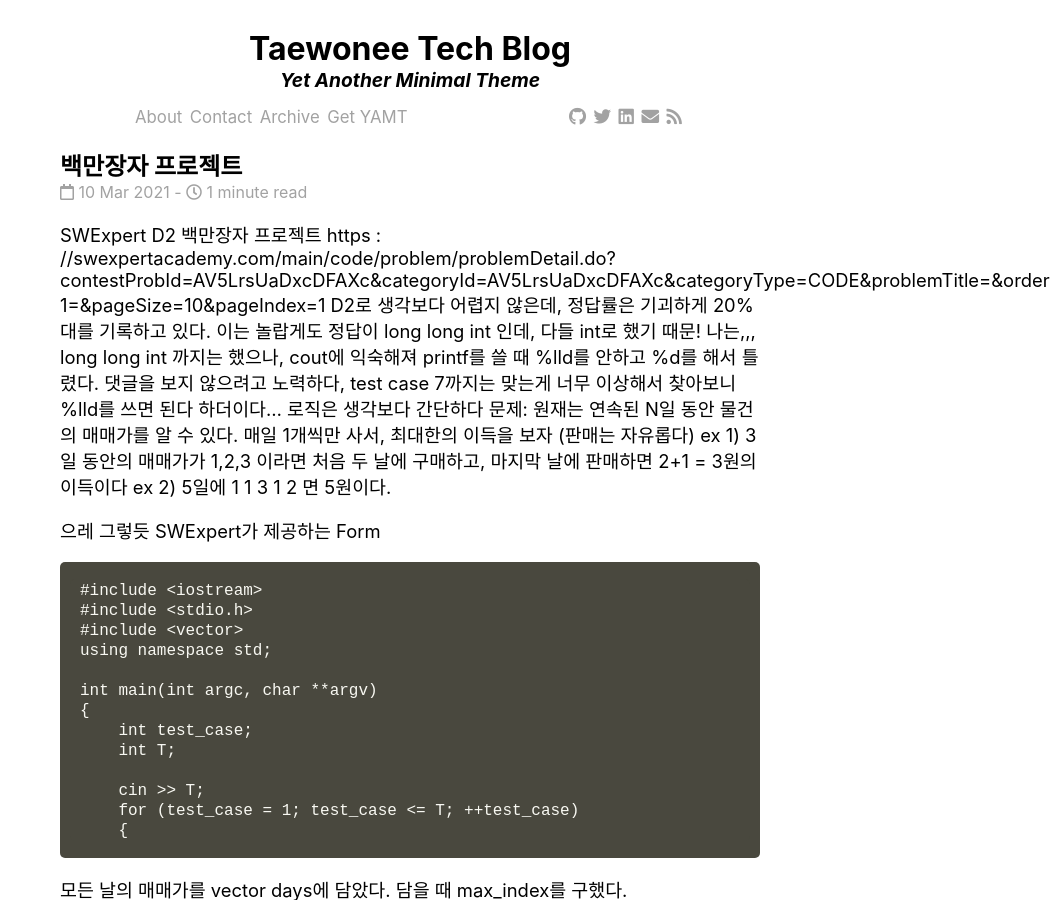
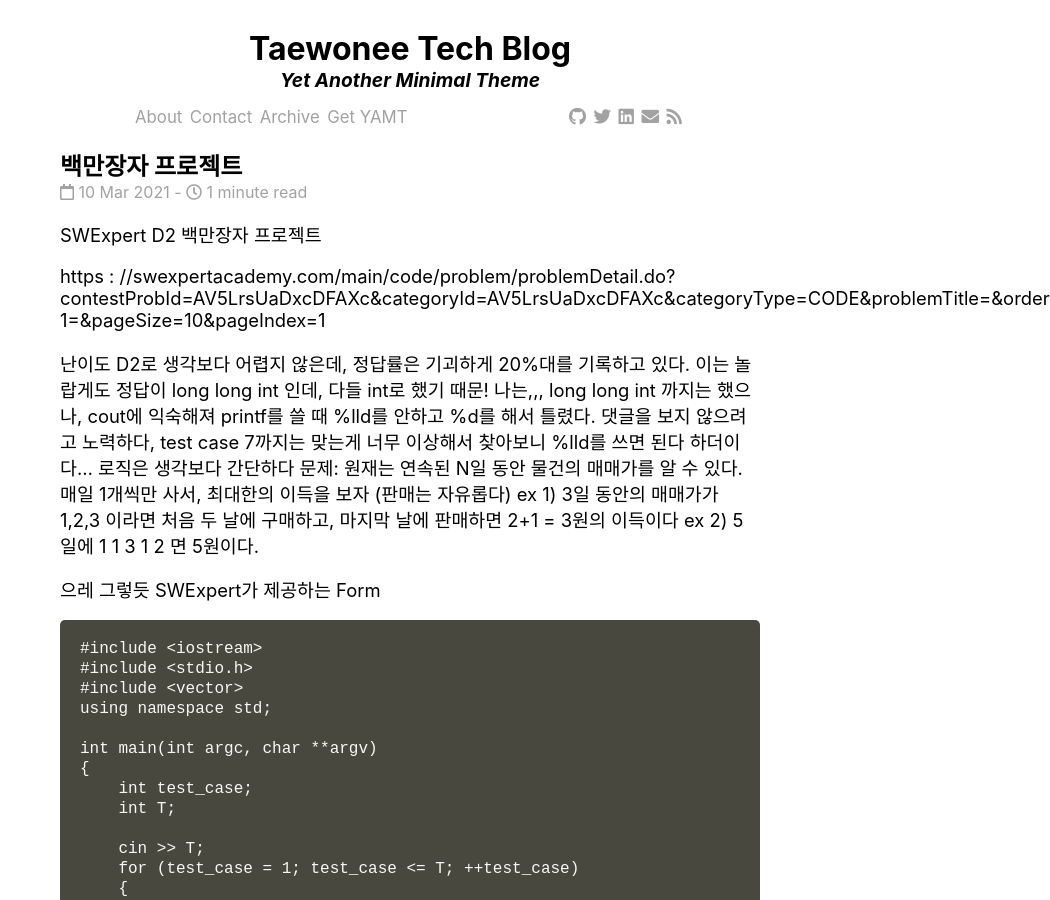
Before and after one commit to taewonee/taewonee.github.com, a Jekyll site: the page built from _posts/2021-03-10-백만장자 프로젝트.md, in a window 1280 px wide and 900 px high. Shown: the whole window, without its empty margins (230-1280 px from the left). Built offline with Jekyll 4.4.1, drawn with Linux system fonts in a browser that asks for light colours; nearby versions of some CDN libraries; our own code applies the rules of GitHub Pages for plain Markdown files; comment, search, counter and statistics services are not loaded.

Commit message:
Update 2021-03-10-백만장자 프로젝트.md

```diff
--- a/_posts/2021-03-10-백만장자 프로젝트.md
+++ b/_posts/2021-03-10-백만장자 프로젝트.md
@@ -1,6 +1,8 @@
 SWExpert D2 백만장자 프로젝트
+
 https : //swexpertacademy.com/main/code/problem/problemDetail.do?contestProbId=AV5LrsUaDxcDFAXc&categoryId=AV5LrsUaDxcDFAXc&categoryType=CODE&problemTitle=&orderBy=FIRST_REG_DATETIME&selectCodeLang=ALL&select-1=&pageSize=10&pageIndex=1
-D2로 생각보다 어렵지 않은데, 정답률은 기괴하게 20%대를 기록하고 있다.
+
+난이도 D2로 생각보다 어렵지 않은데, 정답률은 기괴하게 20%대를 기록하고 있다.
 이는 놀랍게도 정답이 long long int 인데, 다들 int로 했기 때문!
 나는,,, long long int 까지는 했으나, cout에 익숙해져 printf를 쓸 때 %lld를 안하고 %d를 해서 틀렸다.
 댓글을 보지 않으려고 노력하다, test case 7까지는 맞는게 너무 이상해서 찾아보니 %lld를 쓰면 된다 하더이다...
```
